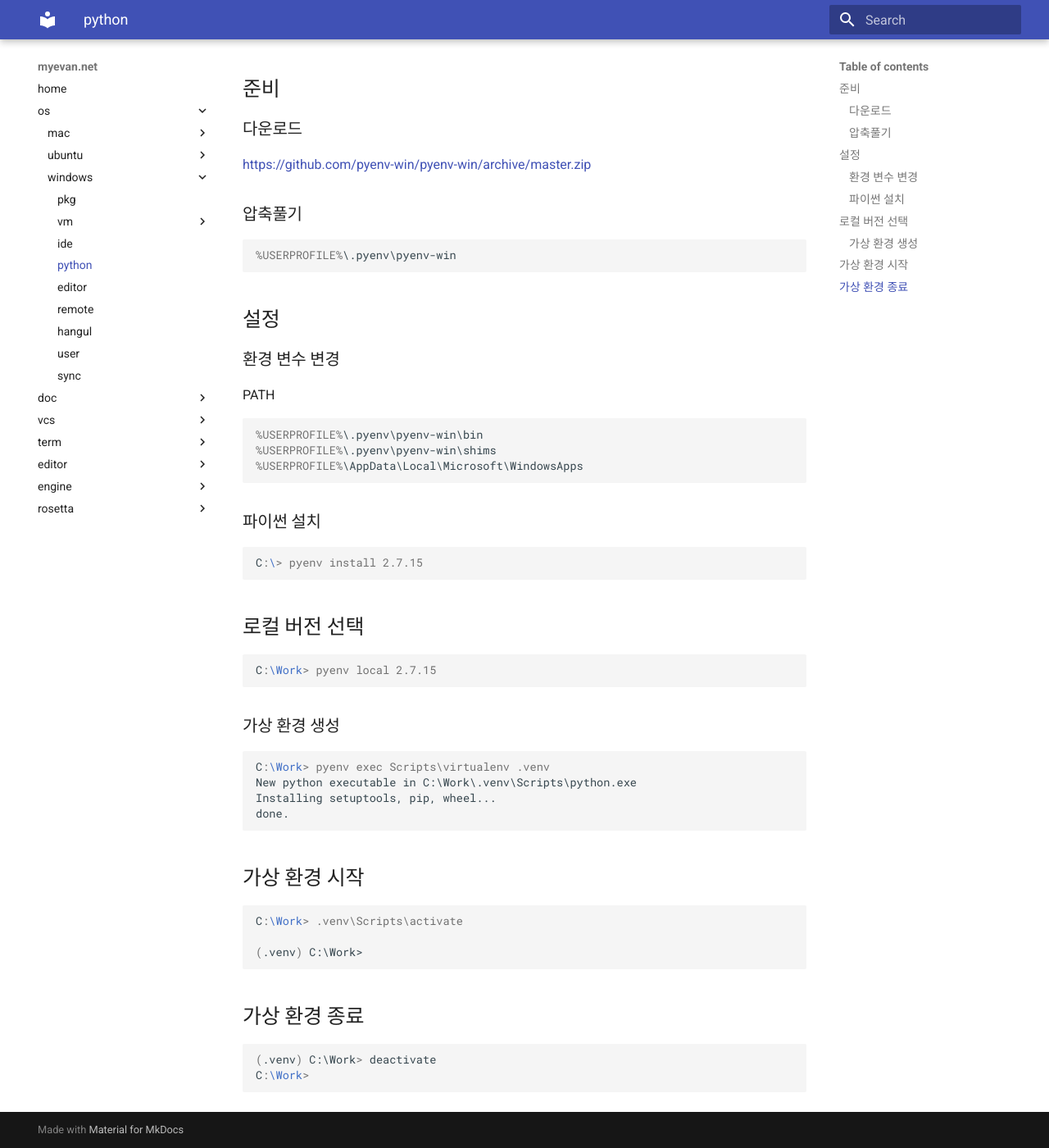
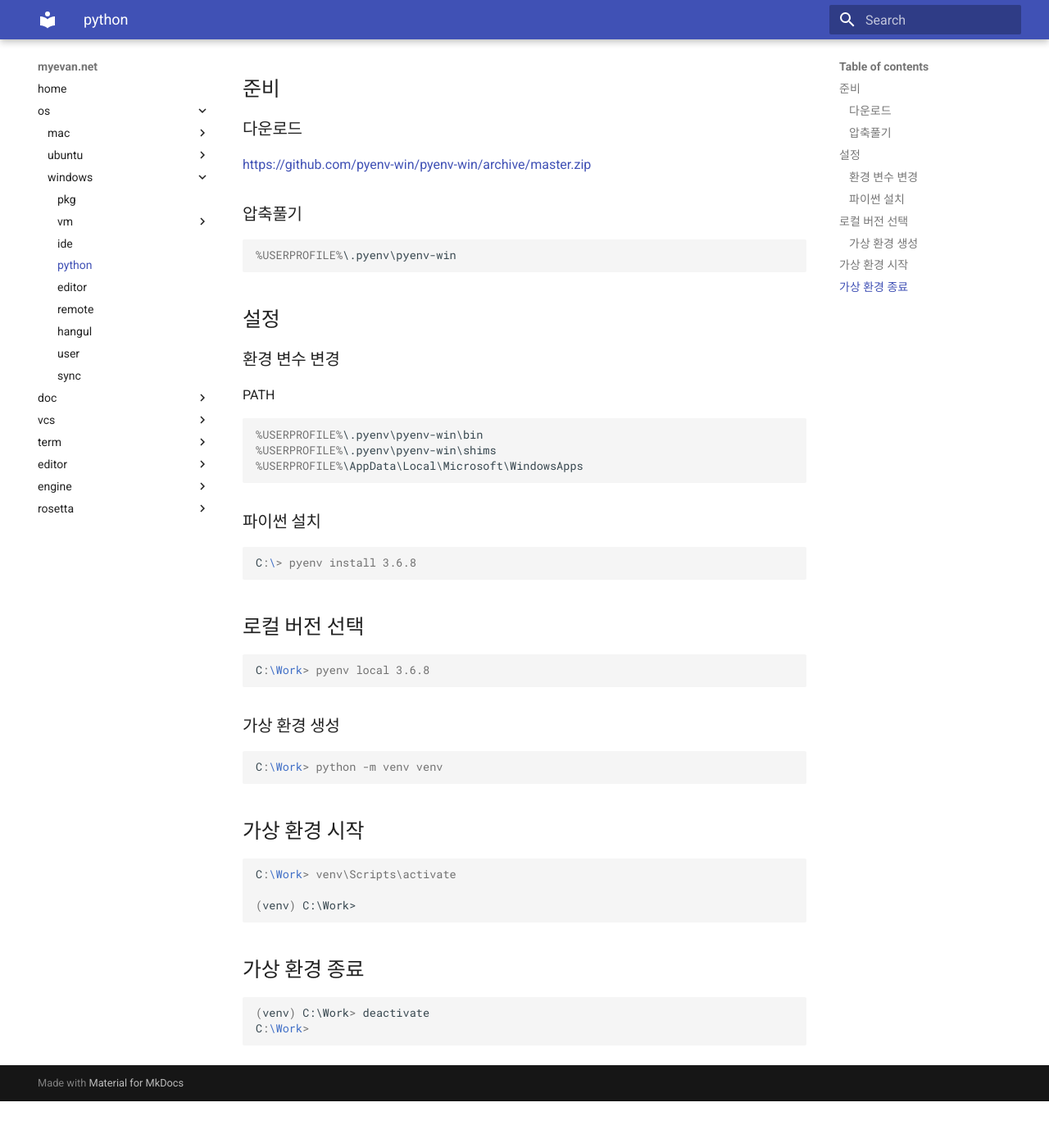
Before and after one commit to myevan/myevan-home, an MkDocs documentation site: the page built from docs/windows_python_virtualenv.md, in a window 1280 px wide and 1400 px high, scrolled down 154 px. Shown: the whole window at 82% size. Built offline with MkDocs 1.6.1 and Material for MkDocs 9.7.7, drawn with Linux system fonts in a browser that asks for light colours; after the commit the page ends 1497 px from its top, so only the background shows below that.

Commit message:
윈도우 파이썬 가상 환경 최신화

````diff
--- a/docs/windows_python_virtualenv.md
+++ b/docs/windows_python_virtualenv.md
@@ -29,35 +29,32 @@ PATH
 ### 파이썬 설치
 
 ```bat
-C:\> pyenv install 2.7.15
+C:\> pyenv install 3.6.8
 ```
 
 ## 로컬 버전 선택
 
 ```bat
-C:\Work> pyenv local 2.7.15
+C:\Work> pyenv local 3.6.8
 ```
 
 ### 가상 환경 생성
 
 ```bat
-C:\Work> pyenv exec Scripts\virtualenv .venv
-New python executable in C:\Work\.venv\Scripts\python.exe
-Installing setuptools, pip, wheel...
-done.
+C:\Work> python -m venv venv
 ```
 
 ## 가상 환경 시작
 
 ```bat
-C:\Work> .venv\Scripts\activate
+C:\Work> venv\Scripts\activate
 
-(.venv) C:\Work>
+(venv) C:\Work>
 ```
 
 ## 가상 환경 종료
 
 ```bat
-(.venv) C:\Work> deactivate
+(venv) C:\Work> deactivate
 C:\Work>
 ```
````
